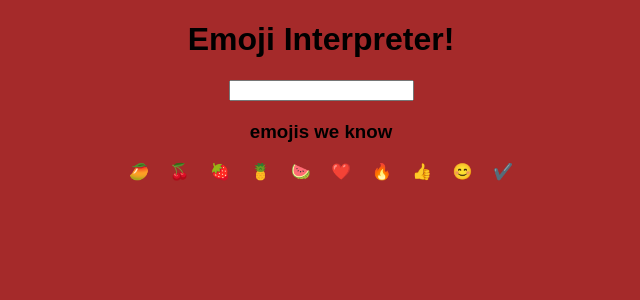
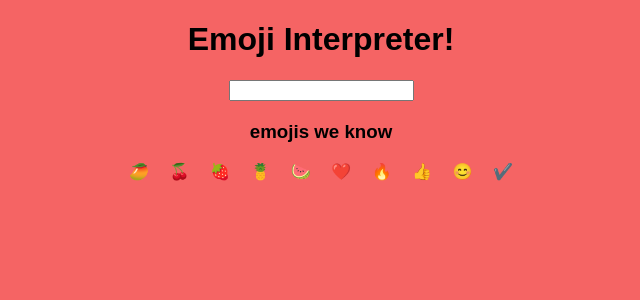
Before and after one commit to anujsweb/mark-8-emoji_interpreter, a React (Create React App) app: page / in a window 1280 px wide. Shown: the top 300 px of the page, without its empty margins (319-959 px from the left). Built offline with nearby package versions, Linux system fonts and the light colour scheme.

Commit message:
background updated

```diff
--- a/src/styles.css
+++ b/src/styles.css
@@ -4,5 +4,5 @@
 }
 
 body {
-  background-color: brown;
+  background-color: rgb(245, 100, 100);
 }
```
